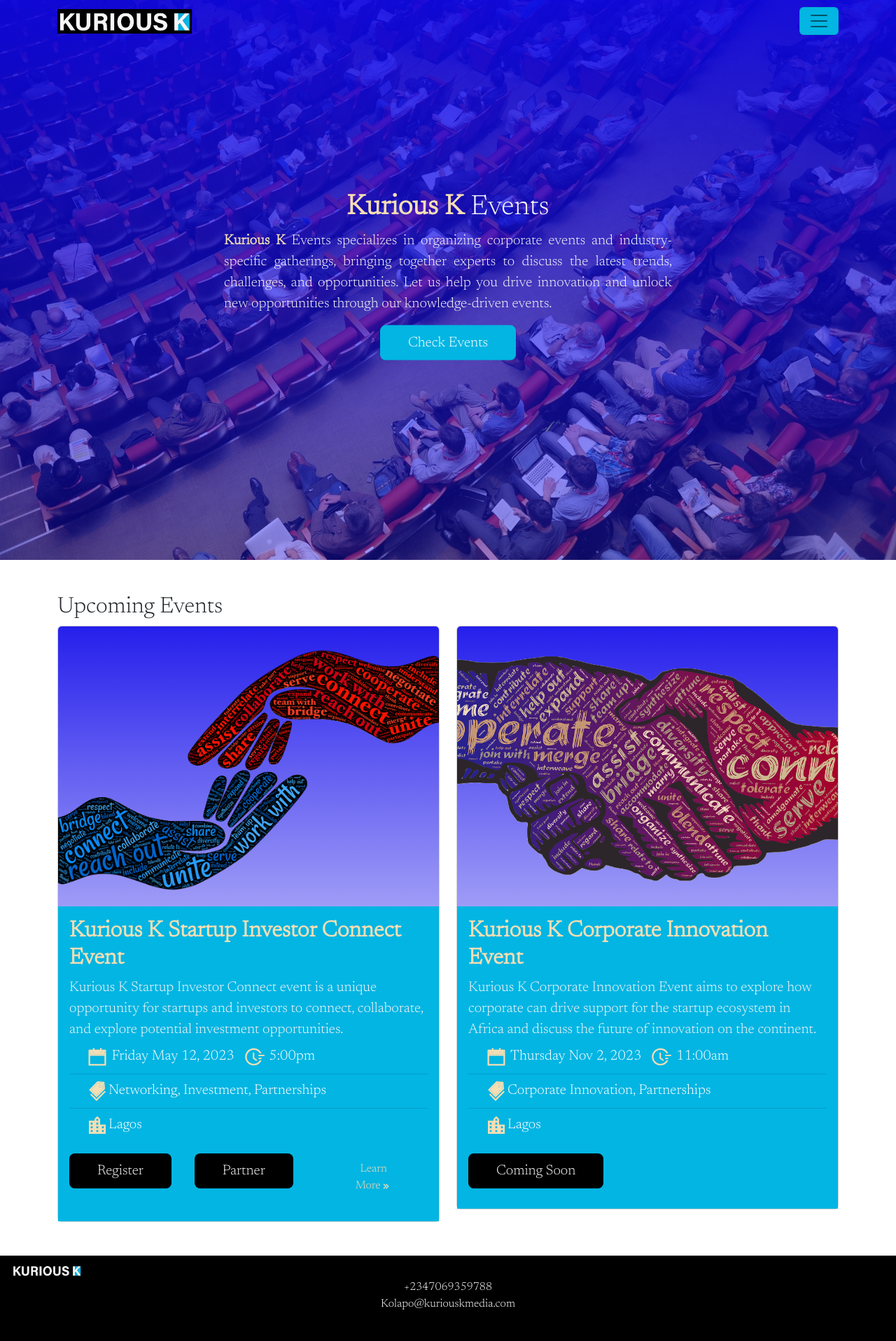
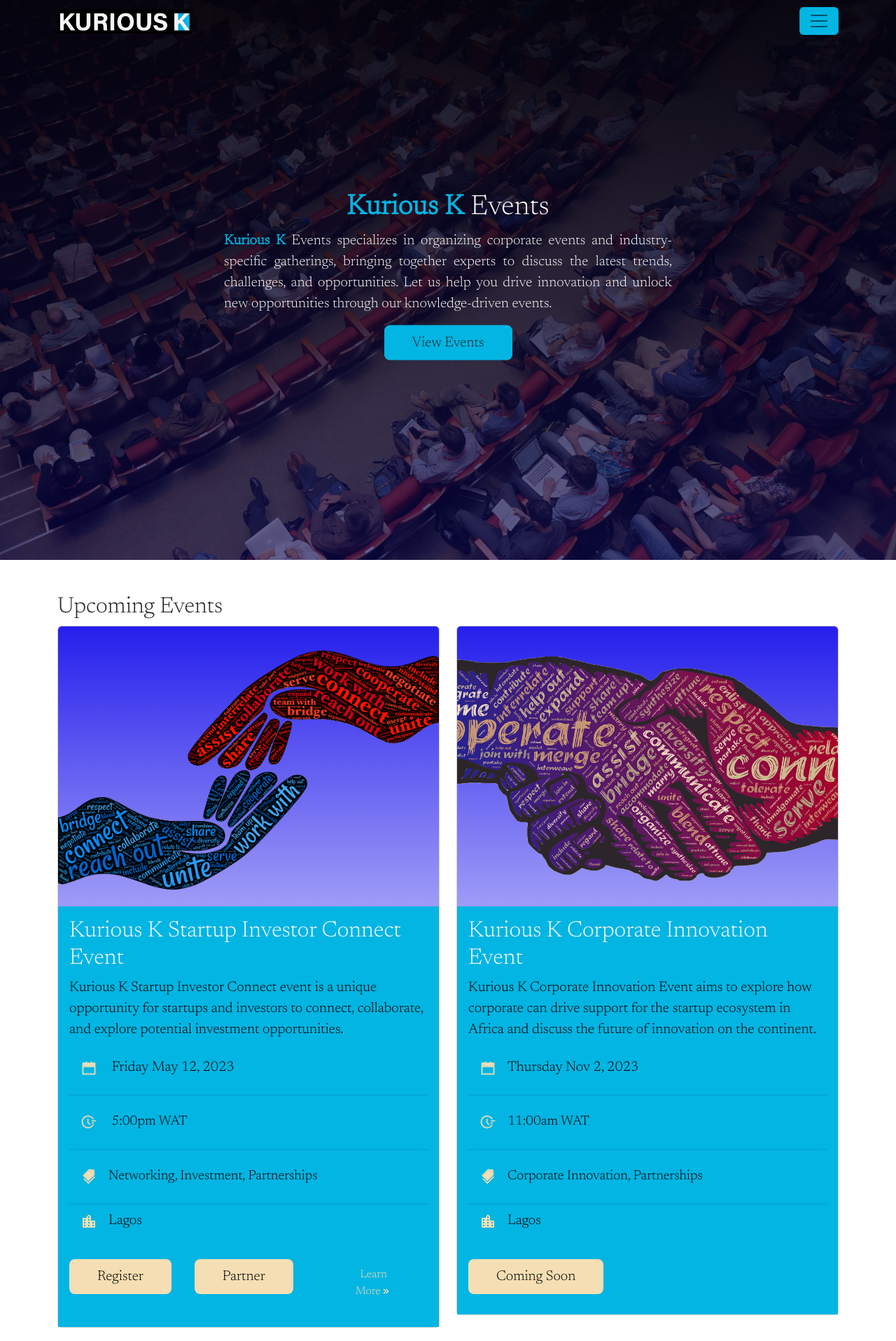
Before and after one commit to adiec7/kuriousk, a React (Create React App) app: page /events in a window 1280 px wide. Shown: the top 1916 px of the page at 70% size. Built offline with nearby package versions, Linux system fonts and the light colour scheme.

Commit message:
edited events

```diff
--- a/src/component/events/events.css
+++ b/src/component/events/events.css
@@ -5,12 +5,22 @@
 }
 
 div#events_image{
-    background-image: linear-gradient(rgba(14,7,234,.9),rgba(14,7,234, 0.4)), url(../img/event.jpg);
+    background-image: url(../img/event.jpg);
     background-color: black;
     height: 100vh;
     background-position: center;
     background-repeat: no-repeat;
     background-size: cover;
+}
+div#events_image::after {
+    content: "";
+    display: block;
+    position: absolute;
+    top: 0;
+    bottom: 0;
+    left: 0;
+    right: 0;
+    background: linear-gradient(rgba(4, 3, 14, 0.945), rgba(6, 3, 80, 0.616));
 }
 div.events_text{
     text-align: center;
@@ -19,6 +29,10 @@
     left: 50%;
     transform: translate(-50%, -50%);
     color: whitesmoke;
+    z-index: 1;
+}
+.event_btn:hover{
+    color: white !important;
 }
 
 div.events_text p{
@@ -34,31 +48,36 @@
 }
 .card_text{
     background-color: #02B5E3ff;
-    color: whitesmoke;
+    color: black;
     overflow: hidden;
 }
 
 .card-btn{
+    background-color: wheat;
+    color: black;
+}
+.card-btn:hover{
     background-color: black;
     color: whitesmoke;
 }
-.card-btn:hover{
-    background-color: wheat;
-    color: black;
-}
 .pageSpan{
-    color: wheat;
+    color: #02B5E3ff;
     font-weight: 700;
 }
 .events-icons{
     color: wheat;
-    font-size: 2rem;
-    margin-left: .5rem;
+    font-size: 1.5rem;
+    margin-right: 1rem;
 }
 .list-group-item{
     background-color: #02B5E3ff;
-    color: white;
+    color: black;
     text-transform: capitalize;
+}
+p.listgruop_item{
+    padding-top: 1rem;
+    font-size: 1.2rem;
+
 }
 .event_learn_more{
     color: whitesmoke;
--- a/src/component/events/events.js
+++ b/src/component/events/events.js
@@ -24,8 +24,8 @@
             and opportunities. Let us help you drive innovation and unlock new
             opportunities through our knowledge-driven events.
           </p>
-          <a className="btn btn-primary btn-lg" href="#events" role="button">
-            Check Events
+          <a className="btn btn-primary btn-lg text-dark event_btn" href="#events" role="button">
+            View Events
           </a>
         </div>
       </div>
@@ -39,34 +39,50 @@
                 <Card.Img variant="top " src={Startupimg} className="starimg" />
                 <Card.Body className="card_text">
                   <Card.Title>
-                    <h2 className="pageSpan">
+                    <h2 className="text-light">
                       {" "}
                       Kurious K Startup Investor Connect Event
                     </h2>
                   </Card.Title>
                   <Card.Text>
+                    <p>
+                      {" "}
                       Kurious K Startup Investor Connect event is a unique
                       opportunity for startups and investors to connect,
-                    collaborate, and explore potential investment opportunities.
+                      collaborate, and explore potential investment
+                      opportunities.
+                    </p>
                     <ListGroup variant="flush">
                       <ListGroup.Item>
+                        <p >
                           <AiTwotoneCalendar className="events-icons" />{" "}
                           Friday May 12, 2023{" "}
-                        <AiOutlineFieldTime className="events-icons" /> 5:00pm{" "}
+                        </p>
                       </ListGroup.Item>{" "}
                       <ListGroup.Item>
+                        <p className="listgruop_item">
+                          <AiOutlineFieldTime className="events-icons" /> 5:00pm
+                          WAT{" "}
+                        </p>
+                      </ListGroup.Item>
+                      <ListGroup.Item>
+                        {" "}
+                        <p className="listgruop_item">
                           {" "}
                           <AiTwotoneTags className="events-icons" />
                           networking, investment, partnerships
+                        </p>
                       </ListGroup.Item>
                       <ListGroup.Item>
+                        <p >
                           <MdLocationCity className="events-icons" />
                           Lagos
+                        </p>
                       </ListGroup.Item>
                     </ListGroup>
                   </Card.Text>
                   <div className="row ">
-                    <div className="col-md-4 col-sm-12 mx-auto">
+                    <div className="col-md-4 col-sm-12 ">
                       <a
                         className="btn card-btn btn-lg"
                         href="https://forms.zohopublic.com/kuriouskmedia/form/KuriousKStartupInvestorConnectExclusive/formperma/9QpSkis6pnIMZFvd-70esEX1dewds-UQswm6pCfMT7o"
@@ -77,7 +93,7 @@
                         Register
                       </a>
                     </div>
-                    <div className="col-md-4 col-sm-12 mx-auto">
+                    <div className="col-md-4 col-sm-12 ">
                       <a
                         className="btn card-btn btn-lg"
                         href="mailto:Kolapo@kuriouskmedia.com"
@@ -87,13 +103,12 @@
                         Partner
                       </a>
                     </div>
-                    <div className="col-md-4 col-sm mx-auto">
+                    <div className="col-md-4 col-sm ">
                       <Link
                         to="#l"
                         className="btn  btn-lg btn_learn_more"
                         href="#j"
                         role="button"
-
                         rel="noreferrer"
                       >
                         Learn More
@@ -113,29 +128,42 @@
                 />
                 <Card.Body className="card_text">
                   <Card.Title>
-                    <h2 className="pageSpan">
+                    <h2 className="text-light">
                       {" "}
                       Kurious K Corporate Innovation Event
                     </h2>
                   </Card.Title>
                   <Card.Text>
+                    <p>
                       Kurious K Corporate Innovation Event aims to explore how
                       corporate can drive support for the startup ecosystem in
                       Africa and discuss the future of innovation on the
                       continent.
+                    </p>
                     <ListGroup variant="flush">
                       <ListGroup.Item>
-                        <AiTwotoneCalendar className="events-icons" />{" "}
-                        Thursday Nov 2, 2023{" "}
-                        <AiOutlineFieldTime className="events-icons" /> 11:00am{" "}
+                        <p>
+                          <AiTwotoneCalendar className="events-icons " />
+                          Thursday Nov 2, 2023
+                        </p>
                       </ListGroup.Item>{" "}
                       <ListGroup.Item>
-                        <AiTwotoneTags className="events-icons" />
-                        corporate innovation, partnerships{" "}
+                        <p className="listgruop_item">
+                          <AiOutlineFieldTime className="events-icons" />
+                          11:00am WAT{" "}
+                        </p>
                       </ListGroup.Item>
                       <ListGroup.Item>
+                        <p className="listgruop_item">
+                          <AiTwotoneTags className="events-icons" />
+                          corporate innovation, partnerships
+                        </p>
+                      </ListGroup.Item>
+                      <ListGroup.Item>
+                        <p >
                           <MdLocationCity className="events-icons" />
                           Lagos
+                        </p>
                       </ListGroup.Item>
                     </ListGroup>
                   </Card.Text>
```
Lines whose indentation alone changed are shown as unchanged.
